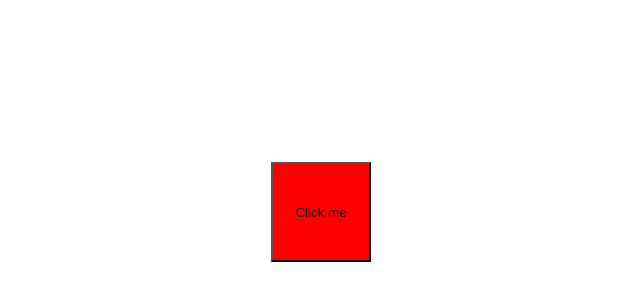
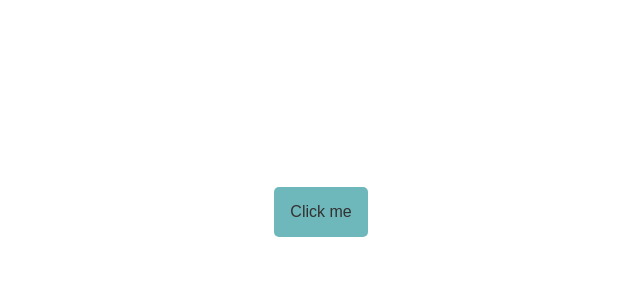
Before and after one commit to barbodGarsha/my-ui-kit, a React (Create React App) app: page / in a window 1280 px wide. Shown: the part 188-488 px from the top of the page, without its empty margins (319-959 px from the left). Built offline with nearby package versions, Linux system fonts and the light colour scheme.

Commit message:
built a base for the Button Component

```diff
--- a/src/components/button/Button.scss
+++ b/src/components/button/Button.scss
@@ -1,12 +1,44 @@
+@import '../scss/pallete-generator.scss';
+
 .my-button {
-    width: 100px;
-    height: 100px;
+    cursor: pointer;
+    border: none;
+   // color: white;
+    padding: 1rem 1rem;
+    text-align: center;
+    text-decoration: none;
+    display: inline-block;
+    font-size: 1rem;
+    overflow: hidden;
+
+    .my-button__txt {
+        padding: 0;
+        margin: 0;
+    }
+}
+
+.my-button--round-corners {
+    border-radius: 5px;
 }
 
 .my-button--primary {
-    background-color: aqua;
+    background-color: $c-primary-500;
+    color: $c-neutral-500;
+}
+.my-button--primary:hover {
+    background-color: $c-primary-700;
+}
+.my-button--primary:active {
+    background-color: $c-primary-800;
 }
 
 .my-button--secondary {
-    background-color: red;
+    background-color: $c-secondary-500;
+    color: $c-neutral-500;
 }
+.my-button--secondary:hover {
+    background-color: $c-secondary-700;
+}
+.my-button--secondary:active {
+    background-color: $c-secondary-800;
+}
--- a/src/components/button/Button.tsx
+++ b/src/components/button/Button.tsx
@@ -6,11 +6,12 @@ import './Button.scss'
 interface Props {
   text: string;
   variant?: 'primary' | 'secondary';
+  round_corners?: boolean;
 }
 
-function Button({text, variant = 'primary'}: Props) {
+function Button({text, variant = 'primary', round_corners = true}: Props) {
   return (
-    <button className={"my-button " + "my-button--" + variant} data-testid="button">
+    <button className={"my-button " + "my-button--" + variant + " " + classNames({"my-button--round-corners" : round_corners})} data-testid="button">
       <p className="my-button__txt" data-testid="button__txt">{text}</p>
     </button>
   );
```
